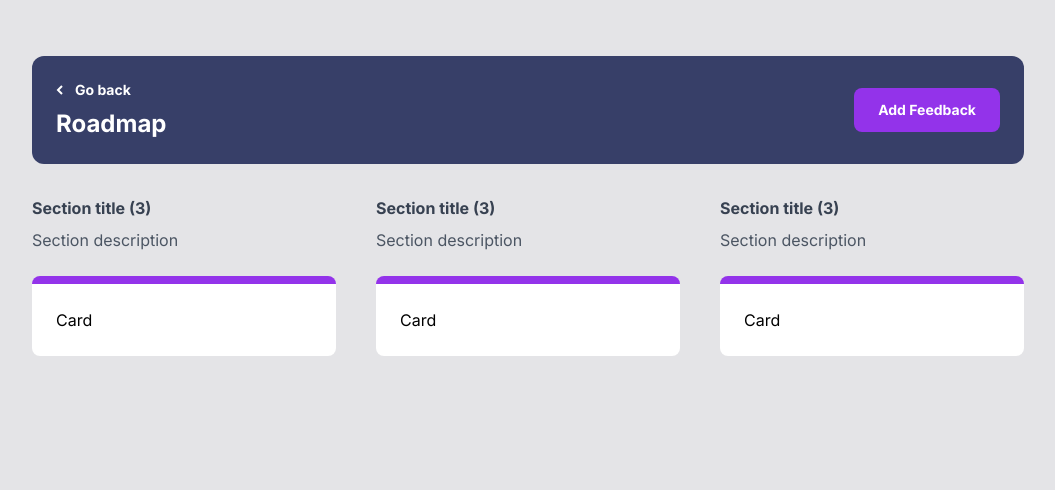
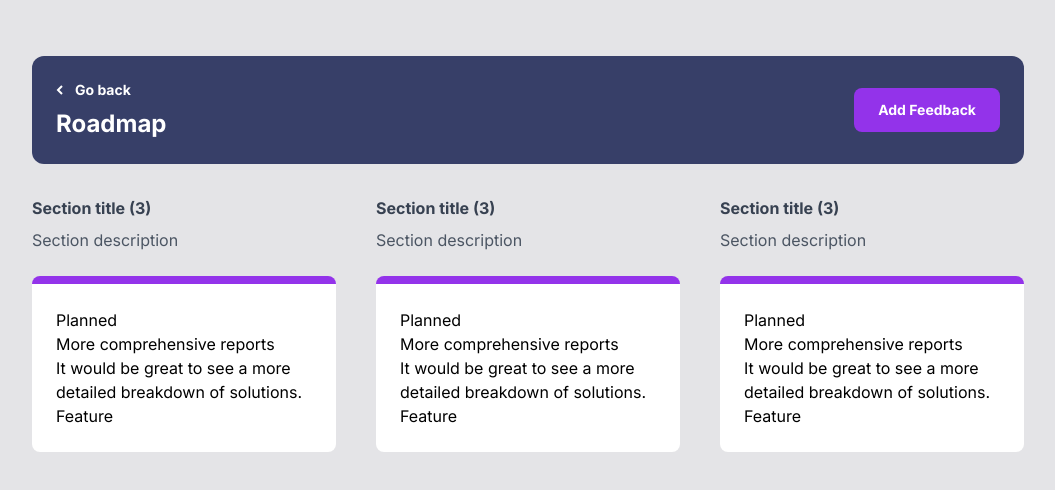
Before and after one commit to katsuragawaa/feedback-hub, a Vue app: page /roadmap in a window 1280 px wide. Shown: the top 490 px of the page, without its empty margins (112-1167 px from the left). Built offline with nearby package versions, Linux system fonts and the light colour scheme; no server answers; the database is empty.

Commit message:
Add more content

```diff
--- a/src/pages/roadmap/roadmap-column/RoadmapFeedbackCard.vue
+++ b/src/pages/roadmap/roadmap-column/RoadmapFeedbackCard.vue
@@ -1,4 +1,9 @@
 <template>
   <div class="h-2 w-full rounded-t-lg bg-purple-600"></div>
-  <div class="mb-4 flex flex-col rounded-b-lg bg-white p-6">Card</div>
+  <div class="mb-4 flex flex-col rounded-b-lg bg-white p-6">
+    <div>Planned</div>
+    <div>More comprehensive reports</div>
+    <div>It would be great to see a more detailed breakdown of solutions.</div>
+    <div>Feature</div>
+  </div>
 </template>
```
